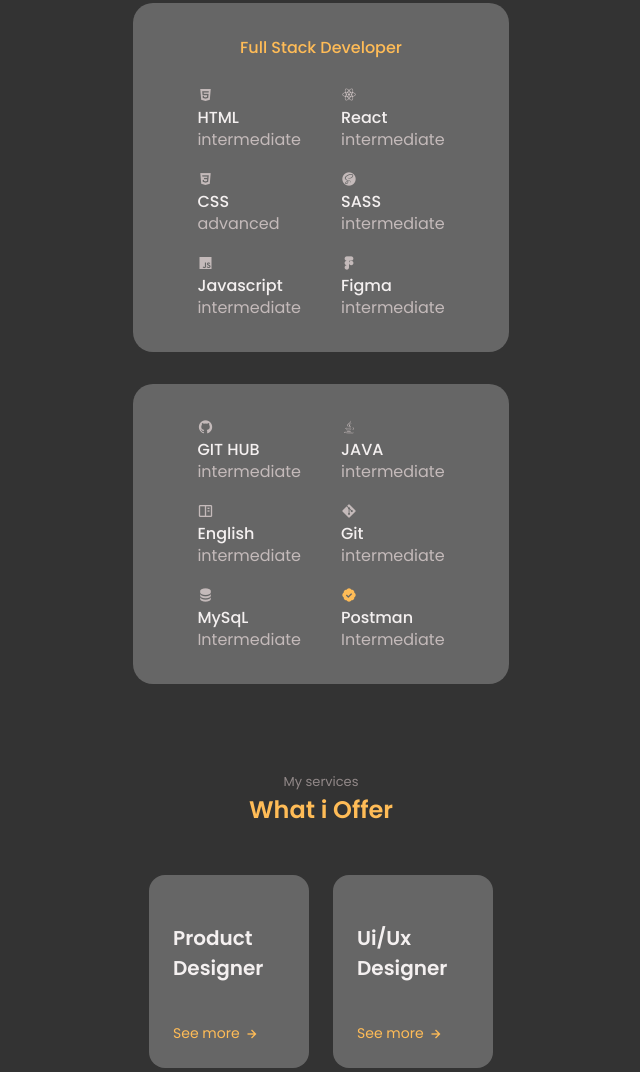
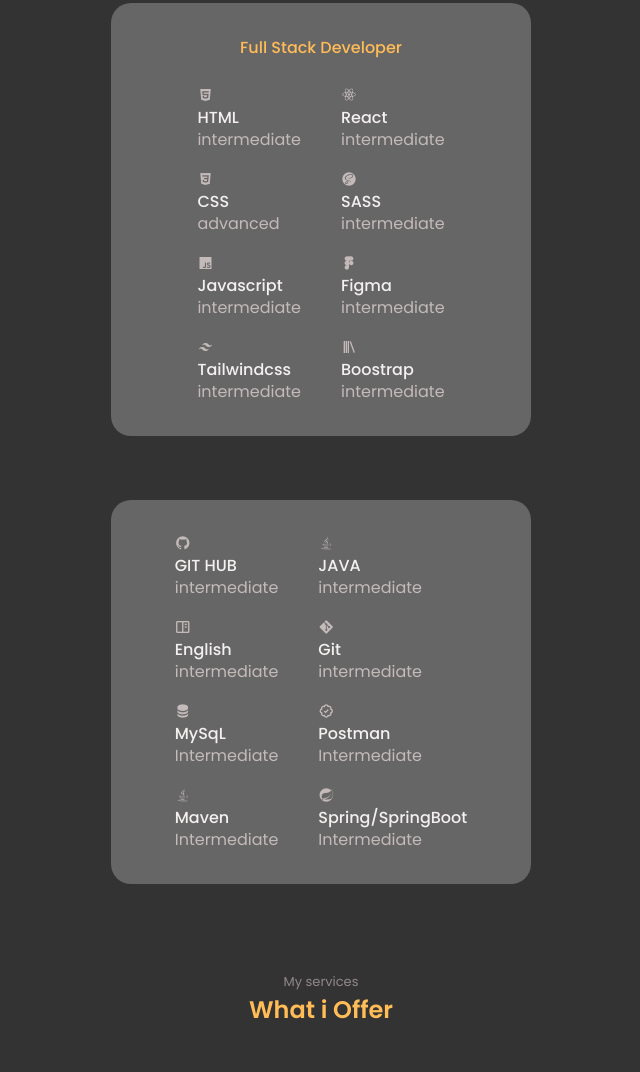
Before and after one commit to Marcosgrimoldi/MobileTestPortfolio, a website built with Vite: page index.html in a window 1280 px wide. Shown: the part 1573-2645 px from the top of the page, without its empty margins (319-959 px from the left). Built offline with nearby package versions, Linux system fonts and the light colour scheme.

Commit message:
cambios en skills

```diff
--- a/css/styles.css
+++ b/css/styles.css
@@ -474,7 +474,7 @@
 }
 /*=============== SKILLS ===============*/
 .skills__container{
-  row-gap: 2rem;
+  row-gap: 4rem;
   padding-top: 1rem;
 }
 .skills__content{
--- a/index.html
+++ b/index.html
@@ -187,6 +187,15 @@
                     <h3 class="skills__name">Javascript</h3>
                     <span class="skills__level">intermediate</span>
                   </div>
+
+                </div>
+                <div class="skills__data">
+                  <i class='bx bxl-tailwind-css' ></i>
+                  <div>
+                    <h3 class="skills__name">Tailwindcss</h3>
+                    <span class="skills__level">intermediate</span>
+                  </div>
+
                 </div>
               </div>
 
@@ -212,6 +221,15 @@
                     <span class="skills__level">intermediate</span>
                   </div>
                 </div>
+                <div class="skills__data">
+                  <i class='bx bx-library' ></i>
+                  <div>
+                    <h3 class="skills__name">Boostrap</h3>
+                    <span class="skills__level">intermediate</span>
+                  </div>
+
+                </div>
+
               </div>
             </div>
           </div>
@@ -242,6 +260,13 @@
                     <span class="skills__level">Intermediate</span>
                   </div>
                 </div>
+                <div class="skills__data">
+                  <i class='bx bxl-java' ></i>
+                  <div>
+                    <h3 class="skills__name">Maven</h3>
+                    <span class="skills__level">Intermediate</span>
+                  </div>
+                </div>
               </div>
 
               <div class="skills__group">
@@ -260,12 +285,20 @@
                   </div>
                 </div>
                 <div class="skills__data">
-                  <i class="bx bxs-badge-check"></i>
+                  <i class='bx bx-badge-check' ></i>
                   <div>
                     <h3 class="skills__name">Postman</h3>
                     <span class="skills__level">Intermediate</span>
                   </div>
                 </div>
+                <div class="skills__data">
+                  <i class='bx bxl-spring-boot'></i>
+                  <div>
+                    <h3 class="skills__name">Spring/SpringBoot</h3>
+                    <span class="skills__level">Intermediate</span>
+                  </div>
+                </div>
+
               </div>
             </div>
           </div>
```
Also changed, not shown: docs/index.html (+24 -5 lines).
